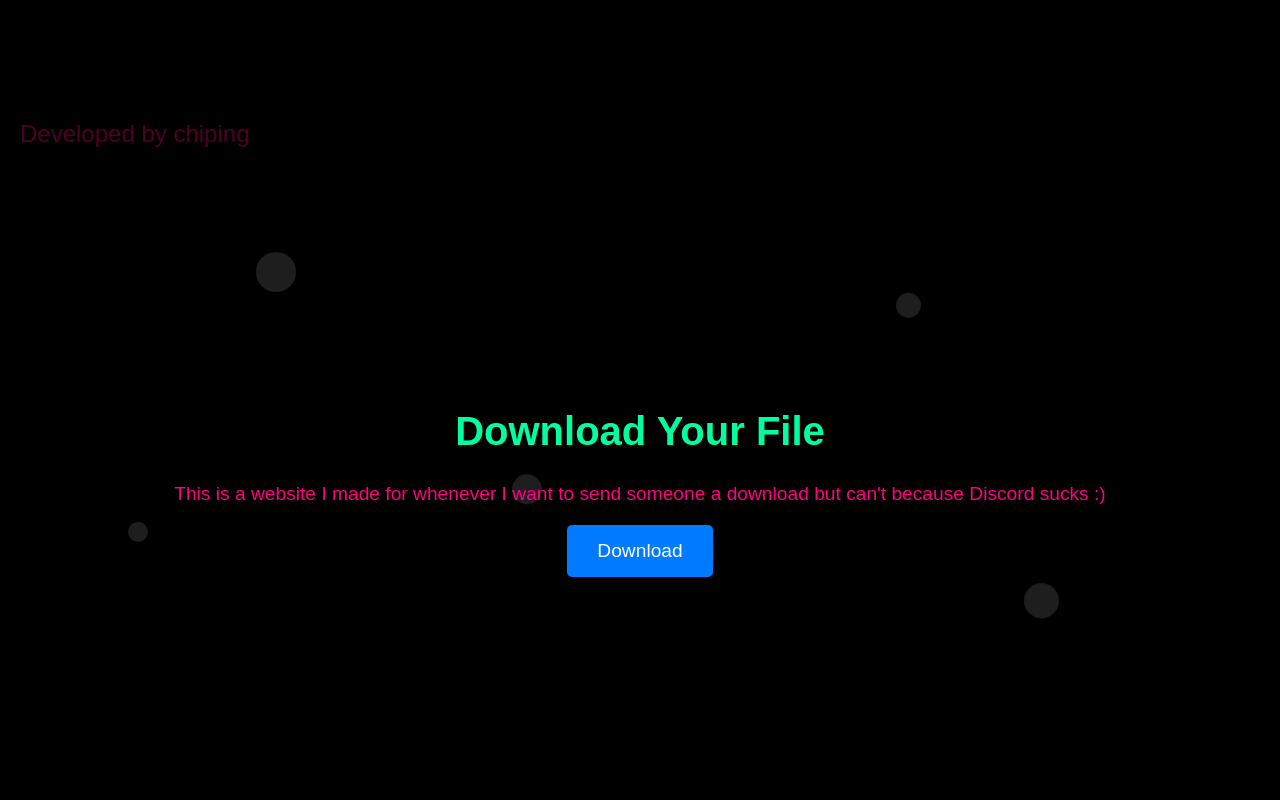
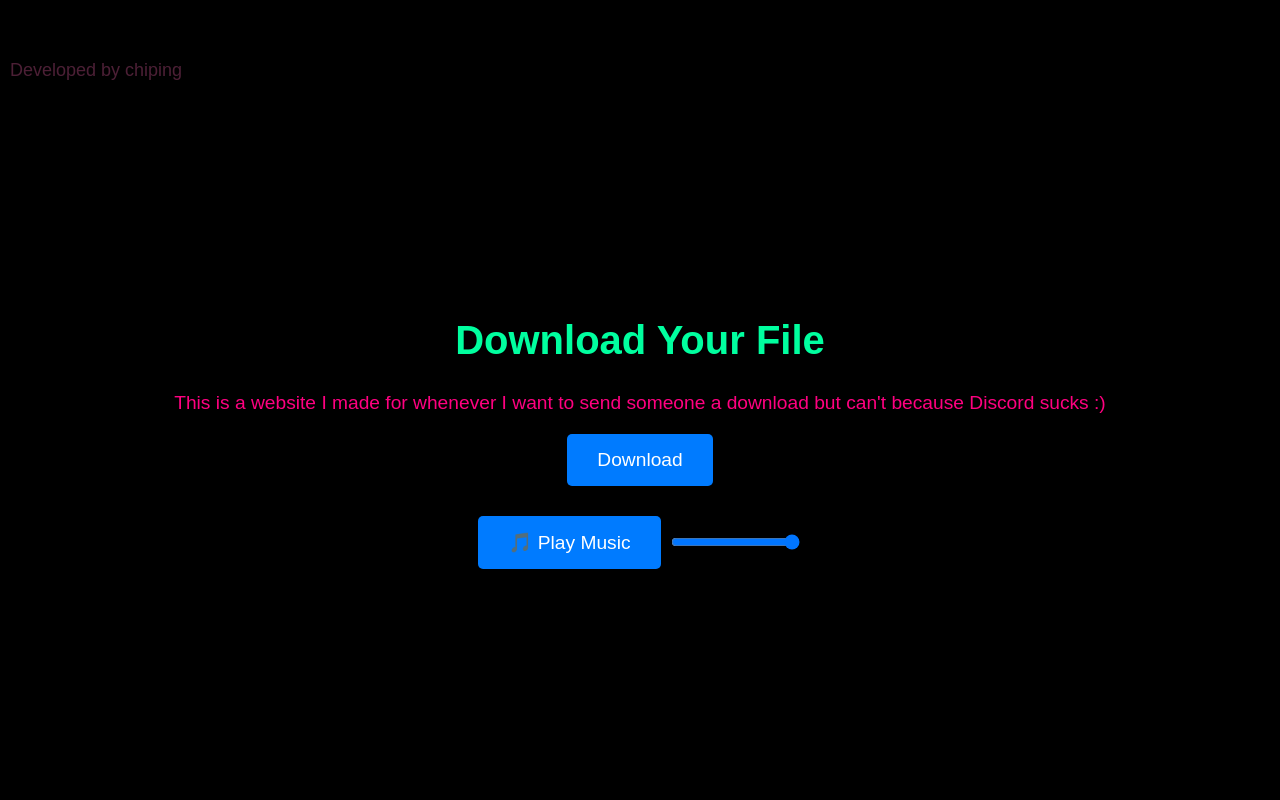
Before and after one commit to dirtyplates/ChipsDownloadWebsite, a plain HTML site: page index.html in a window 1280 px wide. Shown: the top 800 px of the page. Drawn offline with Linux system fonts and the light colour scheme.

Commit message:
Update index.html

```diff
--- a/index.html
+++ b/index.html
@@ -5,9 +5,64 @@
     <meta name="viewport" content="width=device-width, initial-scale=1.0">
     <title>Download Page</title>
     <link rel="stylesheet" href="styles.css"> <!-- Link to your styles -->
+    <style>
+        body {
+            font-family: Arial, sans-serif;
+            background: black; /* Placeholder for your galaxy-themed background */
+            color: white; /* Text color */
+            text-align: center;
+            overflow: hidden; /* Prevent scrollbars */
+        }
+        .container {
+            margin-top: 50px;
+        }
+        .developer-text {
+            position: absolute;
+            top: 10px;
+            left: 10px;
+            color: #ff69b4; /* Pink color */
+            font-size: 18px;
+        }
+        /* Orb styles for animation */
+        .orbs {
+            position: relative;
+            width: 100%;
+            height: 100vh;
+            pointer-events: none; /* Allow clicks to pass through orbs */
+        }
+        .orb {
+            position: absolute;
+            border-radius: 50%;
+            background: rgba(255, 0, 255, 0.5); /* Neon color */
+            animation: float 3s ease-in-out infinite;
+        }
+        @keyframes float {
+            0% { transform: translateY(0); }
+            50% { transform: translateY(-20px); }
+            100% { transform: translateY(0); }
+        }
+        /* Define different orbs */
+        .orb:nth-child(1) { width: 40px; height: 40px; top: 20%; left: 30%; }
+        .orb:nth-child(2) { width: 60px; height: 60px; top: 60%; left: 50%; }
+        .orb:nth-child(3) { width: 30px; height: 30px; top: 10%; left: 80%; }
+        .orb:nth-child(4) { width: 50px; height: 50px; top: 70%; left: 20%; }
+        .orb:nth-child(5) { width: 70px; height: 70px; top: 40%; left: 60%; }
+
+        /* Music control styles */
+        .music-controls {
+            margin-top: 30px; /* Space between the download button and music controls */
+            display: flex;
+            align-items: center; /* Center align vertically */
+            justify-content: center; /* Center align horizontally */
+        }
+        .volume-slider {
+            margin-left: 10px; /* Space between the icon and slider */
+            cursor: pointer;
+        }
+    </style>
 </head>
 <body>
-    <audio id="background-music" autoplay loop>
+    <audio id="background-music" loop>
         <source src="assets/music/evil.wav" type="audio/wav">
         Your browser does not support the audio element.
     </audio>
@@ -18,6 +73,12 @@
         <a href="assets/downloads/test.zip" download>
             <button>Download</button>
         </a>
+        <div class="music-controls">
+            <button onclick="document.getElementById('background-music').play()">
+                🎵 Play Music
+            </button>
+            <input type="range" class="volume-slider" id="volume-slider" min="0" max="1" step="0.1" value="1" title="Volume Control">
+        </div>
     </div>
     <div class="orbs">
         <div class="orb"></div>
@@ -27,5 +88,20 @@
         <div class="orb"></div>
     </div>
     <div class="developer-text">Developed by chiping</div> <!-- Added developer text -->
+
+    <script>
+        // Set volume based on the slider value
+        const volumeSlider = document.getElementById('volume-slider');
+        const music = document.getElementById('background-music');
+
+        volumeSlider.addEventListener('input', function() {
+            music.volume = this.value; // Update the audio volume
+        });
+
+        // Optional: Play the music when the user interacts with the page
+        document.addEventListener('click', function() {
+            music.play();
+        });
+    </script>
 </body>
 </html>
```
